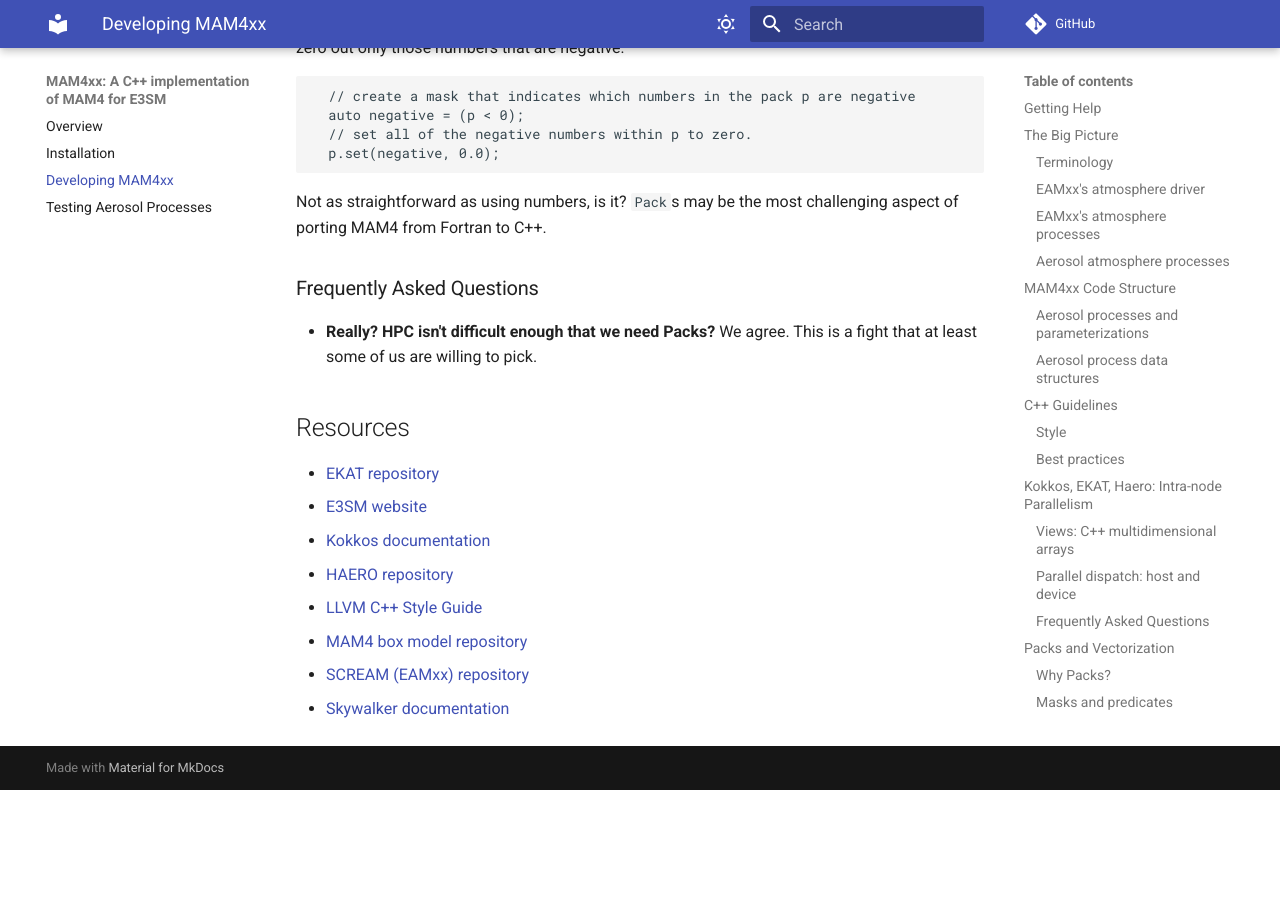
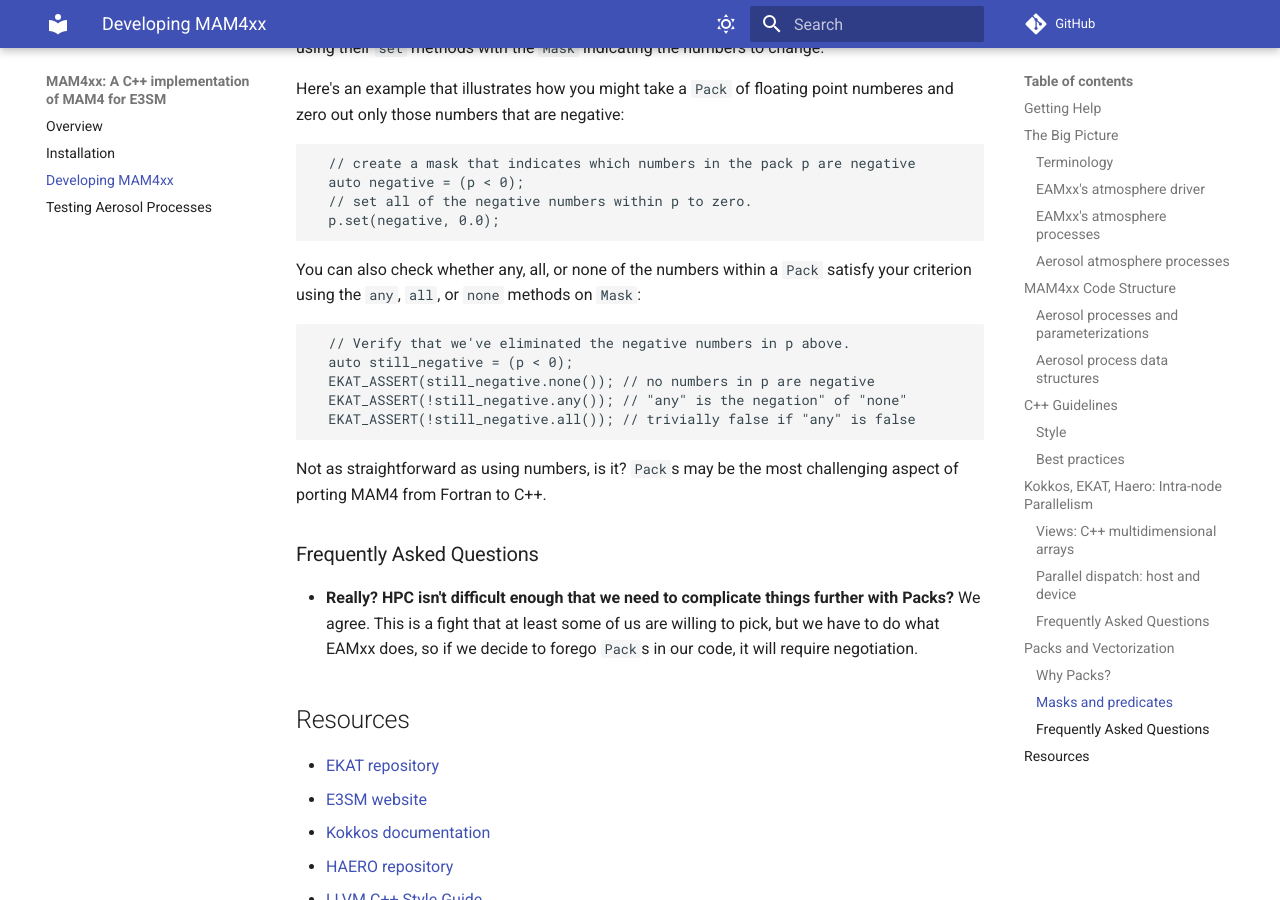
Before and after one commit to eagles-project/mam4xx, an MkDocs documentation site: the page built from docs/development.md, in a window 1280 px wide and 900 px high, scrolled down 10342 px. Built offline with MkDocs 1.6.1 and Material for MkDocs 9.7.7, drawn with Linux system fonts in a browser that asks for light colours; comment, search, counter and statistics services are not loaded; before the commit the page ends 11132 px from its top, so only the background shows below that; some of the changed text lies outside the part shown.

Commit message:
Some additions to the dev guide.

````diff
--- a/docs/development.md
+++ b/docs/development.md
@@ -382,11 +382,15 @@
 capabilities provided by Kokkos. MAM4xx's "column physics" approach allows it
 to take advantage of a specific parallel dispatch approach based on the Kokkos
 [TeamPolicy](https://kokkos.github.io/kokkos-core-wiki/API/core/policies/TeamPolicy.html).
-Here's how it works.
-
-_Describe hierarchical parallel dispatch here_
+[This EAMxx Confluence page](https://acme-climate.atlassian.net/wiki/spaces/NGDNA/pages/1749155880/On-Node+Parallelism+in+SCREAM+Physics)
+explains how it works.
 
 ### Frequently Asked Questions
+
+**How are the atmospheric columns laid out in EAMxx?**
+
+Great question! [This Confluence page](https://acme-climate.atlassian.net/wiki/spaces/DOC/pages/34113147/SE+Atmosphere+Grid+Overview+EAM+CAM)
+describes the computational grid(s) used by EAMxx.
 
 ## Packs and Vectorization
 
@@ -429,13 +433,26 @@
   p.set(negative, 0.0);
 ```
 
+You can also check whether any, all, or none of the numbers within a `Pack`
+satisfy your criterion using the `any`, `all`, or `none` methods on `Mask`:
+
+```
+  // Verify that we've eliminated the negative numbers in p above.
+  auto still_negative = (p < 0);
+  EKAT_ASSERT(still_negative.none()); // no numbers in p are negative
+  EKAT_ASSERT(!still_negative.any()); // "any" is the negation" of "none"
+  EKAT_ASSERT(!still_negative.all()); // trivially false if "any" is false
+```
+
 Not as straightforward as using numbers, is it? `Pack`s may be the most
 challenging aspect of porting MAM4 from Fortran to C++.
 
 ### Frequently Asked Questions
 
-* **Really? HPC isn't difficult enough that we need Packs?** We agree. This is
-  a fight that at least some of us are willing to pick.
+* **Really? HPC isn't difficult enough that we need to complicate things further
+  with Packs?** We agree. This is a fight that at least some of us are willing
+  to pick, but we have to do what EAMxx does, so if we decide to forego `Pack`s
+  in our code, it will require negotiation.
 
 ## Resources
 
````
